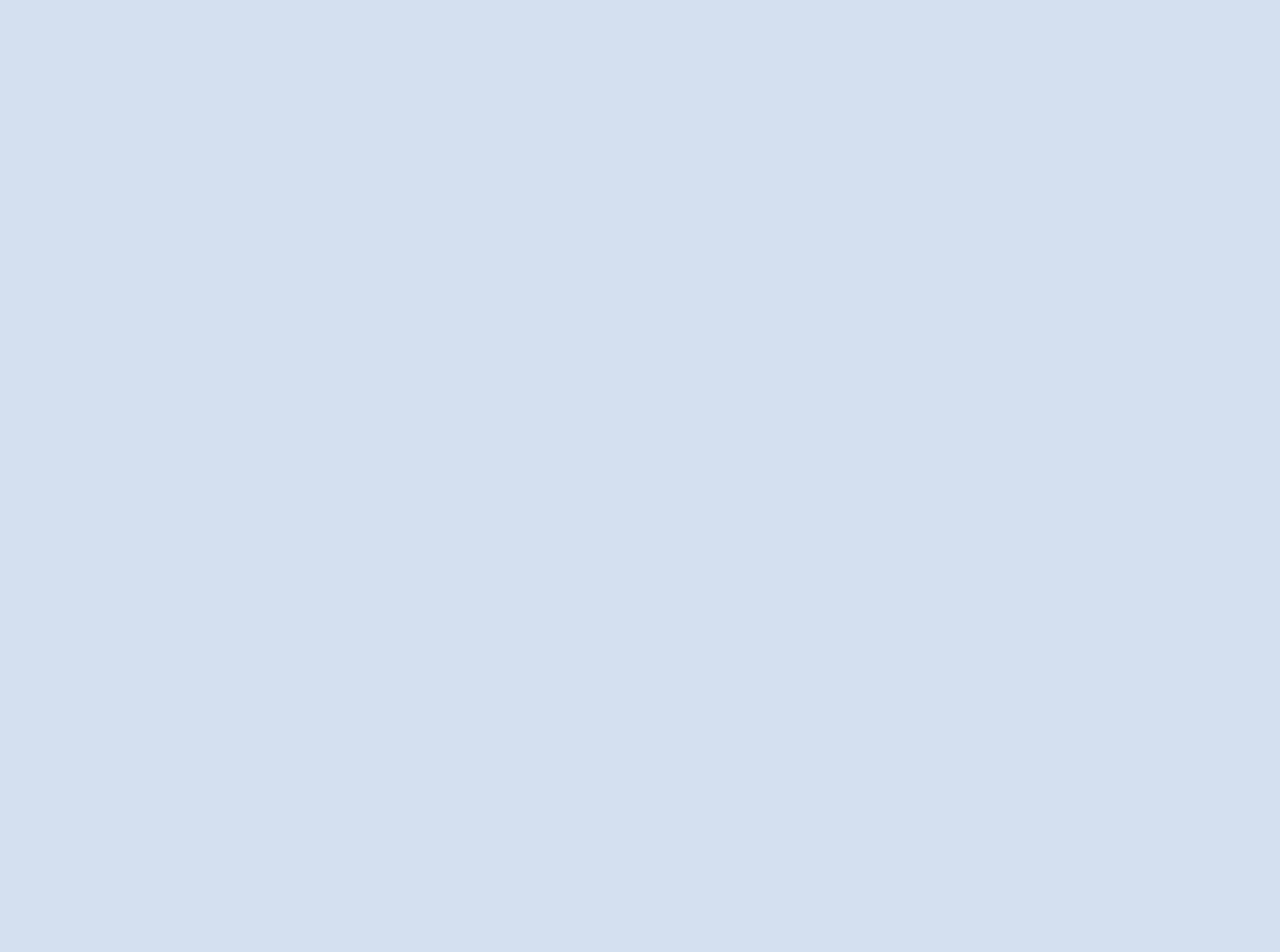
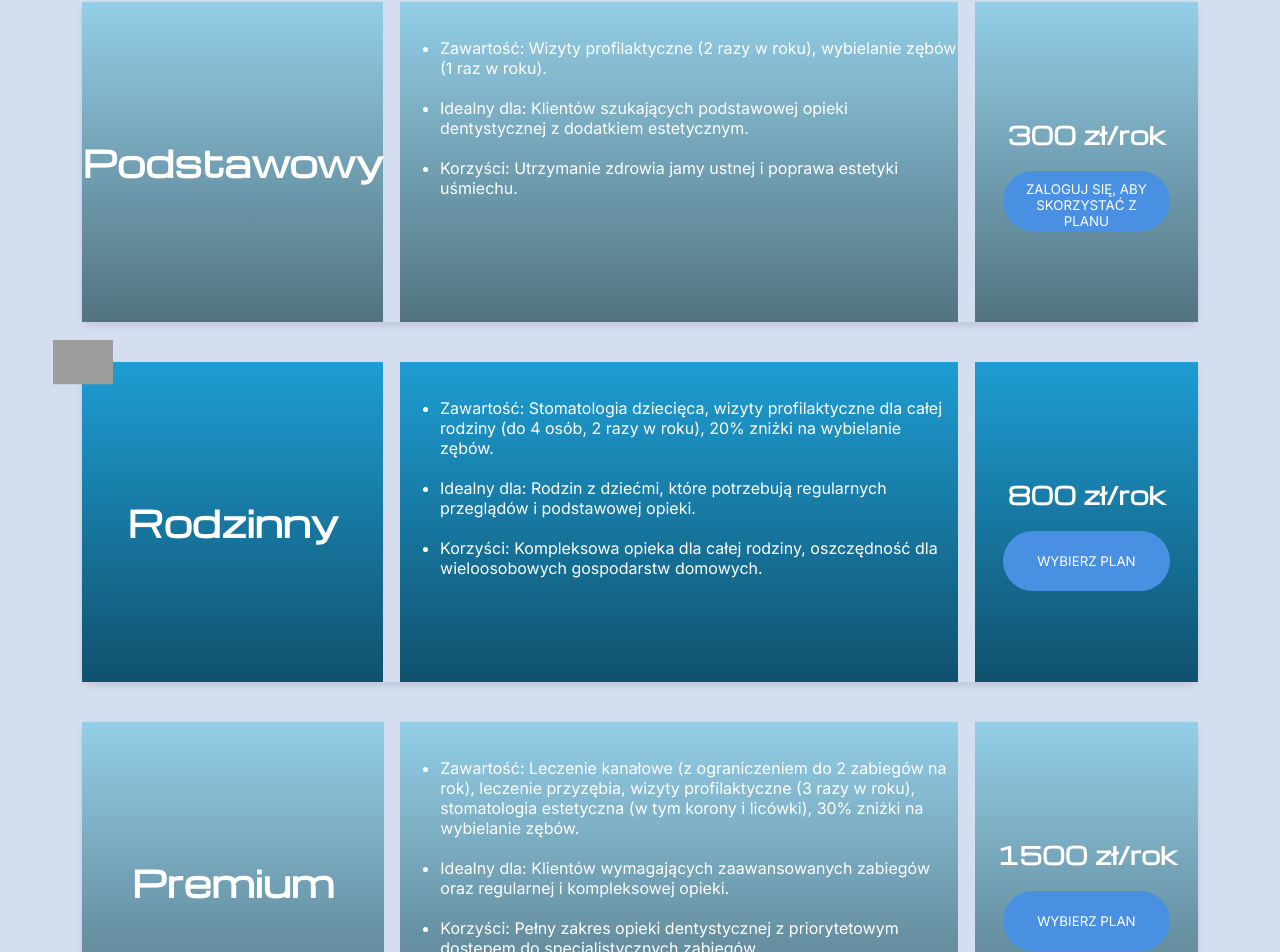
Before and after one commit to MarcinPilarz/Dentist-React, a React (Create React App) app in the folder dentist-app/: page /abonament-page in a window 1280 px wide. Before the commit this address had no page. Shown: the part 269-1221 px from the top of the page. Before the commit the page ends 800 px from the top, so only its background shows below. Built offline with nearby package versions, Linux system fonts and the light colour scheme; grey boxes are pictures that could not be loaded.

Commit message:
Create AbonamentPage without rwd

```diff
--- a/dentist-app/src/App.js
+++ b/dentist-app/src/App.js
@@ -2,12 +2,14 @@ import logo from "./logo.svg";
 import { BrowserRouter, Route, Routes } from "react-router-dom";
 import HomePage from "./components/HomePage";
 import "./App.css";
+import AbonamentPage from "./components/AbonamentPage";
 
 function App() {
   return (
     <BrowserRouter>
       <Routes>
         <Route path="/" element={<HomePage />} />
+        <Route path="/abonament-page" element={<AbonamentPage />} />
       </Routes>
     </BrowserRouter>
   );
--- /dev/null
+++ b/dentist-app/src/components/AbonamentPage.css
@@ -0,0 +1,198 @@
+.abonament-page {
+  display: flex;
+  flex-direction: column;
+  align-items: center;
+  padding: 20px;
+  background-color: #d5deef;
+}
+
+.abonament-container {
+  display: flex;
+  flex-direction: column;
+  width: 90%;
+  margin: 10px 0;
+}
+
+.plan-card {
+  border-radius: 10px;
+  display: flex;
+  justify-content: space-between;
+  align-items: center;
+
+  margin: 20px 0;
+  box-shadow: 0 4px 8px rgba(0, 0, 0, 0.1);
+}
+
+.plan-header {
+  flex-basis: 20%;
+  text-align: center;
+  color: #333;
+}
+
+.plan-pricing,
+.plan-header {
+  font-family: "Michroma", sans-serif;
+  font-size: 24px;
+}
+.plan-pricing,
+.plan-header,
+.plan-content {
+  color: white;
+}
+.plan-content {
+  flex-basis: 50%;
+}
+
+.plan-pricing {
+  flex-basis: 20%;
+  text-align: center;
+}
+
+.plan-price {
+  font-weight: bold;
+  margin-bottom: 10px;
+}
+
+.plan-button {
+  padding: 10px 20px;
+  border-radius: 5px;
+  border: none;
+  background-color: #4a90e2;
+  color: white;
+  cursor: pointer;
+  text-transform: uppercase;
+}
+
+.plan-button:hover {
+  background-color: #3178c6;
+}
+
+.plan-card.podstawowy .plan-header {
+  height: 40vh;
+  display: flex;
+  text-align: center;
+  justify-content: center;
+  align-items: center;
+  background: linear-gradient(to bottom, #93cee7 0%, #527381 100%);
+}
+.plan-card.podstawowy .plan-content {
+  height: 40vh;
+  display: flex;
+
+  font-family: "Inter", sans-serif;
+
+  background: linear-gradient(to bottom, #93cee7 0%, #527381 100%);
+}
+.plan-card.podstawowy .plan-content li {
+  margin-top: 20px;
+}
+.plan-card.podstawowy .plan-pricing {
+  height: 40vh;
+  display: flex;
+  flex-direction: column;
+  align-items: center;
+  text-align: center;
+  justify-content: center;
+
+  background: linear-gradient(to bottom, #93cee7 0%, #527381 100%);
+}
+
+.plan-card.podstawowy .plan-pricing button {
+  width: 75%;
+  height: 60px;
+  margin-top: 10px;
+  border-radius: 50px;
+  font-family: "Inter", sans-serif;
+}
+/* Rodzinny */
+.plan-card.rodzinny .plan-header {
+  height: 40vh;
+  display: flex;
+  padding: 45px;
+  text-align: center;
+  justify-content: center;
+  align-items: center;
+  background: linear-gradient(to bottom, #1e9dd3 0%, #10516d 100%);
+}
+.plan-card.rodzinny .plan-content {
+  height: 40vh;
+  display: flex;
+
+  font-family: "Inter", sans-serif;
+
+  background: linear-gradient(to bottom, #1e9dd3 0%, #10516d 100%);
+}
+.plan-card.rodzinny .plan-content li {
+  margin-top: 20px;
+}
+.plan-card.rodzinny .plan-pricing {
+  height: 40vh;
+  display: flex;
+  flex-direction: column;
+  align-items: center;
+  text-align: center;
+  justify-content: center;
+
+  background: linear-gradient(to bottom, #1e9dd3 0%, #10516d 100%);
+}
+
+.plan-card.rodzinny .plan-pricing button {
+  width: 75%;
+  height: 60px;
+  margin-top: 10px;
+  border-radius: 50px;
+  font-family: "Inter", sans-serif;
+}
+/* Premium */
+
+.plan-card.premium .plan-header {
+  height: 40vh;
+  display: flex;
+  text-align: center;
+  justify-content: center;
+  align-items: center;
+  padding: 49.45px;
+  background: linear-gradient(to bottom, #93cee7 0%, #527381 100%);
+}
+.plan-card.premium .plan-content {
+  height: 40vh;
+  display: flex;
+
+  font-family: "Inter", sans-serif;
+
+  background: linear-gradient(to bottom, #93cee7 0%, #527381 100%);
+}
+.plan-card.premium .plan-content li {
+  margin-top: 20px;
+}
+.plan-card.premium .plan-pricing {
+  height: 40vh;
+  display: flex;
+  flex-direction: column;
+  align-items: center;
+  text-align: center;
+  justify-content: center;
+
+  background: linear-gradient(to bottom, #93cee7 0%, #527381 100%);
+}
+
+.plan-card.premium .plan-pricing button {
+  width: 75%;
+  height: 60px;
+  margin-top: 10px;
+  border-radius: 50px;
+  font-family: "Inter", sans-serif;
+}
+/* Star icon */
+.plan-header {
+  position: relative;
+}
+.star-icon {
+  position: absolute;
+  top: 0;
+  left: -3%;
+  min-width: 60px;
+  min-height: 30px;
+
+  transform: translate(-50%, -50%);
+}
--- /dev/null
+++ b/dentist-app/src/components/AbonamentPage.js
@@ -0,0 +1,92 @@
+import React from "react";
+import NavBar from "./NavBar";
+import "./AbonamentPage.css"; // Upewnij się, że ścieżka do pliku CSS jest poprawna
+import Footer from "./Footer";
+
+const plans = [
+  {
+    name: "Podstawowy",
+    content: [
+      "Zawartość: Wizyty profilaktyczne (2 razy w roku), wybielanie zębów (1 raz w roku).",
+      "Idealny dla: Klientów szukających podstawowej opieki dentystycznej z dodatkiem estetycznym.",
+      "Korzyści: Utrzymanie zdrowia jamy ustnej i poprawa estetyki uśmiechu.",
+    ],
+    price: "300 zł/rok",
+    buttonMessage: "Zaloguj się, aby skorzystać z planu",
+    className: "podstawowy",
+  },
+  {
+    name: "Rodzinny",
+    content: [
+      "Zawartość: Stomatologia dziecięca, wizyty profilaktyczne dla całej rodziny (do 4 osób, 2 razy w roku), 20% zniżki na wybielanie zębów.",
+      "Idealny dla: Rodzin z dziećmi, które potrzebują regularnych przeglądów i podstawowej opieki.",
+      "Korzyści: Kompleksowa opieka dla całej rodziny, oszczędność dla wieloosobowych gospodarstw domowych.",
+    ],
+    price: "800 zł/rok",
+    buttonMessage: "Wybierz Plan",
+    className: "rodzinny",
+  },
+  {
+    name: "Premium",
+    content: [
+      "Zawartość: Leczenie kanałowe (z ograniczeniem do 2 zabiegów na rok), leczenie przyzębia, wizyty profilaktyczne (3 razy w roku), stomatologia estetyczna (w tym korony i licówki), 30% zniżki na wybielanie zębów.",
+      "Idealny dla: Klientów wymagających zaawansowanych zabiegów oraz regularnej i kompleksowej opieki.",
+      "Korzyści: Pełny zakres opieki dentystycznej z priorytetowym dostępem do specjalistycznych zabiegów.",
+    ],
+    price: "1500 zł/rok",
+    buttonMessage: "Wybierz Plan",
+    className: "premium",
+  },
+];
+
+const AbonamentPage = () => {
+  const isLoggedIn = true; // Tymczasowo ustawiamy na true
+
+  return (
+    <div>
+      <NavBar />
+      <div className="abonament-page">
+        <header>
+          <h1 className="abonament-title">Abonamenty</h1>
+        </header>
+        <section className="abonament-container">
+          {plans.map((plan) => (
+            <div key={plan.name} className={`plan-card ${plan.className}`}>
+              <div className="plan-header">
+                <h2>
+                  {plan.name}{" "}
+                  {plan.name === "Rodzinny" && (
+                    <img
+                      className="star-icon"
+                      src="https://storage.googleapis.com/springbootphoto/springbootphoto/dentist-app/1828884%201.png"
+                      alt="Star"
+                      style={{ width: "20px", marginLeft: "10px" }}
+                    />
+                  )}
+                </h2>
+              </div>
+              <div className="plan-content">
+                <ul>
+                  {plan.content.map((item, index) => (
+                    <li key={index}>{item}</li>
+                  ))}
+                </ul>
+              </div>
+              <div className="plan-pricing">
+                <p className="plan-price">{plan.price}</p>
+                <button className="plan-button">
+                  {isLoggedIn
+                    ? plan.buttonMessage
+                    : "Zaloguj się, aby skorzystać z planu"}
+                </button>
+              </div>
+            </div>
+          ))}
+        </section>
+      </div>
+      <Footer />
+    </div>
+  );
+};
+
+export default AbonamentPage;
--- a/dentist-app/src/components/AbonamentSection.js
+++ b/dentist-app/src/components/AbonamentSection.js
@@ -1,5 +1,7 @@
 import React from "react";
+import { useNavigate } from "react-router-dom";
 import "./AbonamentSection.css"; // Załóżmy, że style będą w tym pliku
+import AbonamentPage from "./AbonamentPage";
 
 const subscriptionData = {
   title: "Abonamenty",
@@ -9,11 +11,16 @@ const subscriptionData = {
 };
 
 const AbonamentSection = () => {
+  const navigate = useNavigate(); // Użyj useNavigate dla nawigacji
+
+  const handleNavigate = () => {
+    navigate("/abonament-page"); // Funkcja nawigacji
+  };
   return (
     <div className="abonament-section">
       <h1 className="abonament-title">{subscriptionData.title}</h1>
       <p className="abonament-description">{subscriptionData.description}</p>
-      <button className="abonament-button">
+      <button className="abonament-button" onClick={handleNavigate}>
         {subscriptionData.buttonText}
       </button>
     </div>
--- a/dentist-app/src/components/HomePage.css
+++ b/dentist-app/src/components/HomePage.css
@@ -1,10 +1,10 @@
 * {
-  background-color: #d5deef;
   box-sizing: border-box;
 }
 
 body {
   overflow-x: hidden;
+  background-color: #d5deef;
 }
 
 .home-page {
```
